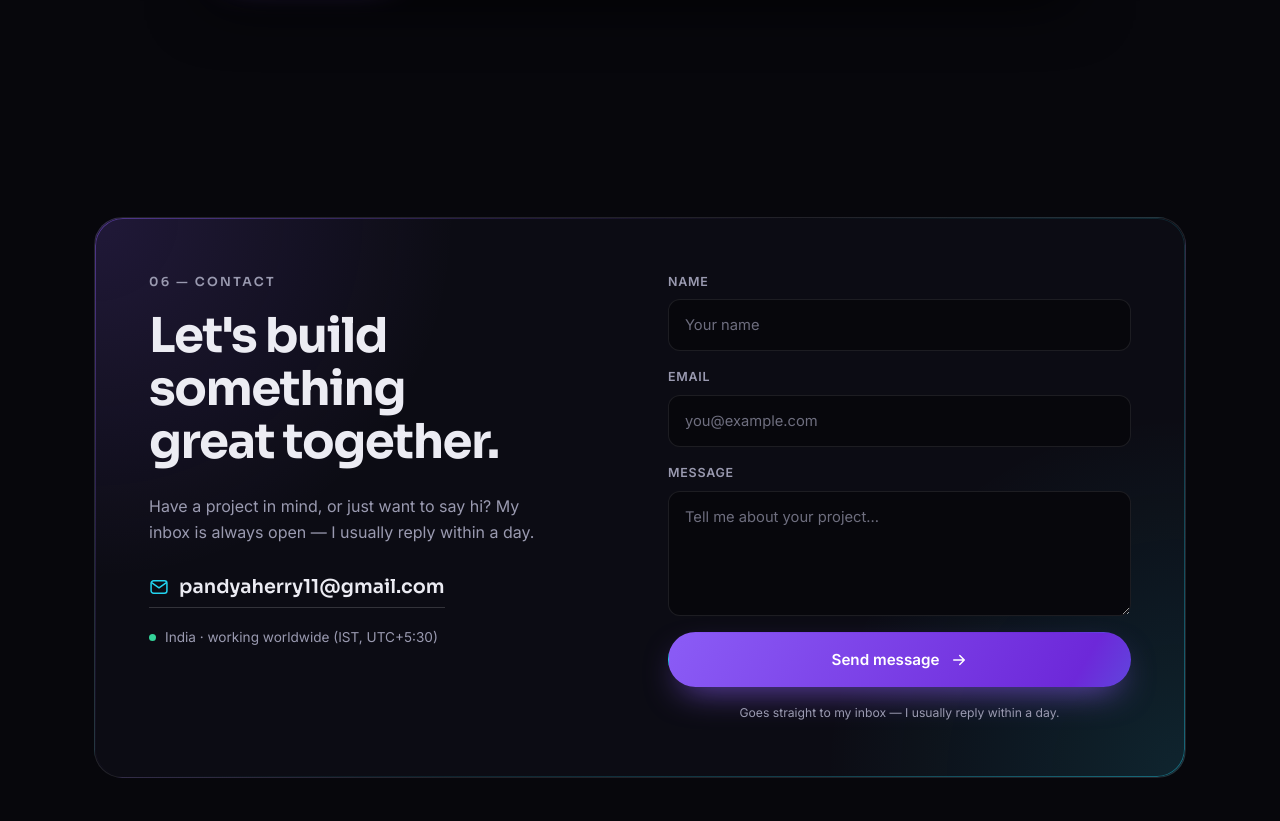
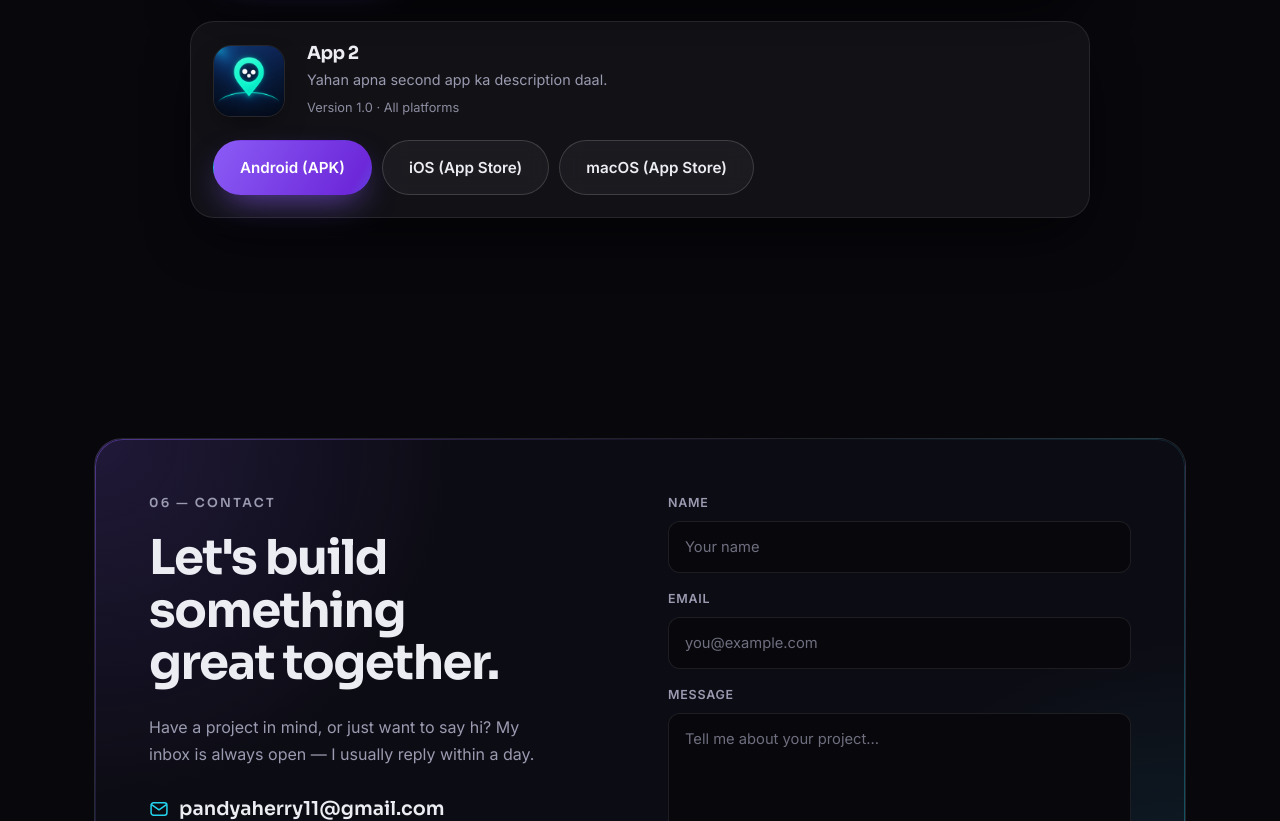
Before and after one commit to pandyaherry11/haripandya, a plain HTML site: page index.html in a window 1280 px wide. Shown: the part 4844-5665 px from the top of the page. Drawn offline with Linux system fonts and the light colour scheme.

Commit message:
Add second app card

```diff
--- a/index.html
+++ b/index.html
@@ -415,6 +415,20 @@
             </a>
           </div>
         </div>
+
+        <div class="app-card reveal" style="margin-top:24px">
+          <img class="app-icon" src="assets/family-map-icon.png" alt="App 2 icon" width="72" height="72" />
+          <div class="app-info">
+            <h3>App 2</h3>
+            <p>Yahan apna second app ka description daal.</p>
+            <p class="app-note">Version 1.0 · All platforms</p>
+          </div>
+          <div class="app-downloads">
+            <a class="btn btn-primary app-download" href="#" download>Android (APK)</a>
+            <a class="btn btn-ghost app-download" href="#" target="_blank" rel="noopener">iOS (App Store)</a>
+            <a class="btn btn-ghost app-download" href="#" target="_blank" rel="noopener">macOS (App Store)</a>
+          </div>
+        </div>
       </div>
     </section>
 
```
